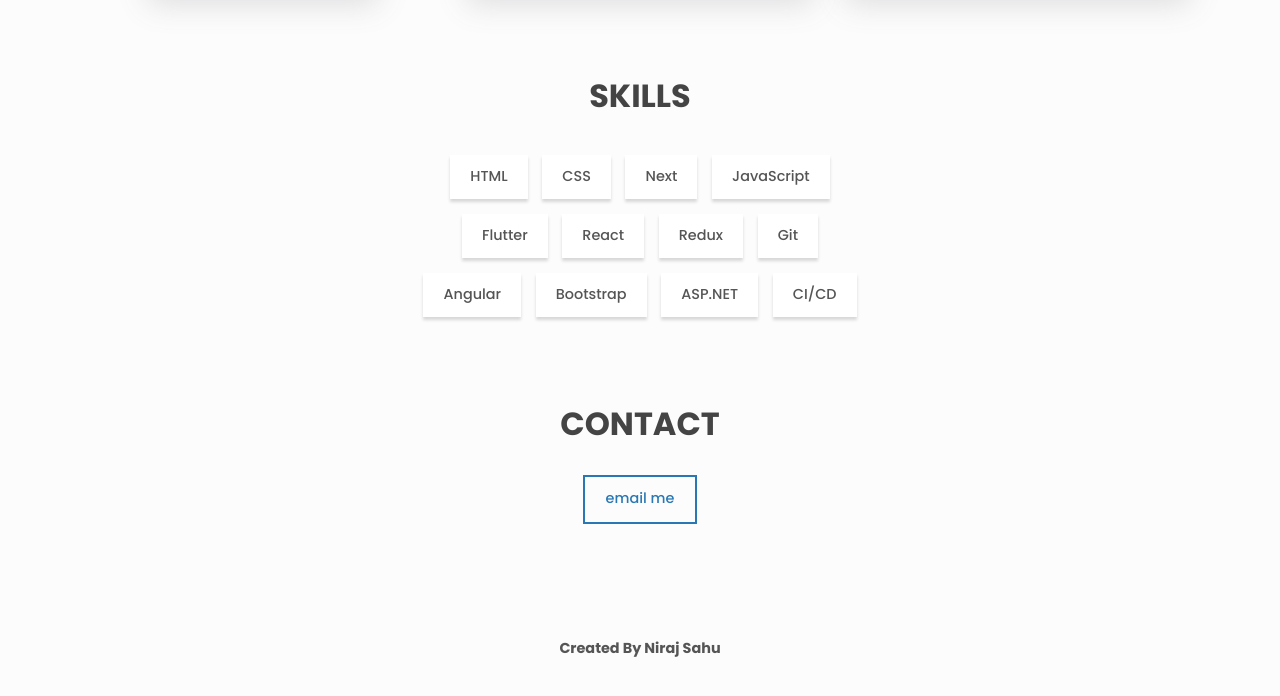
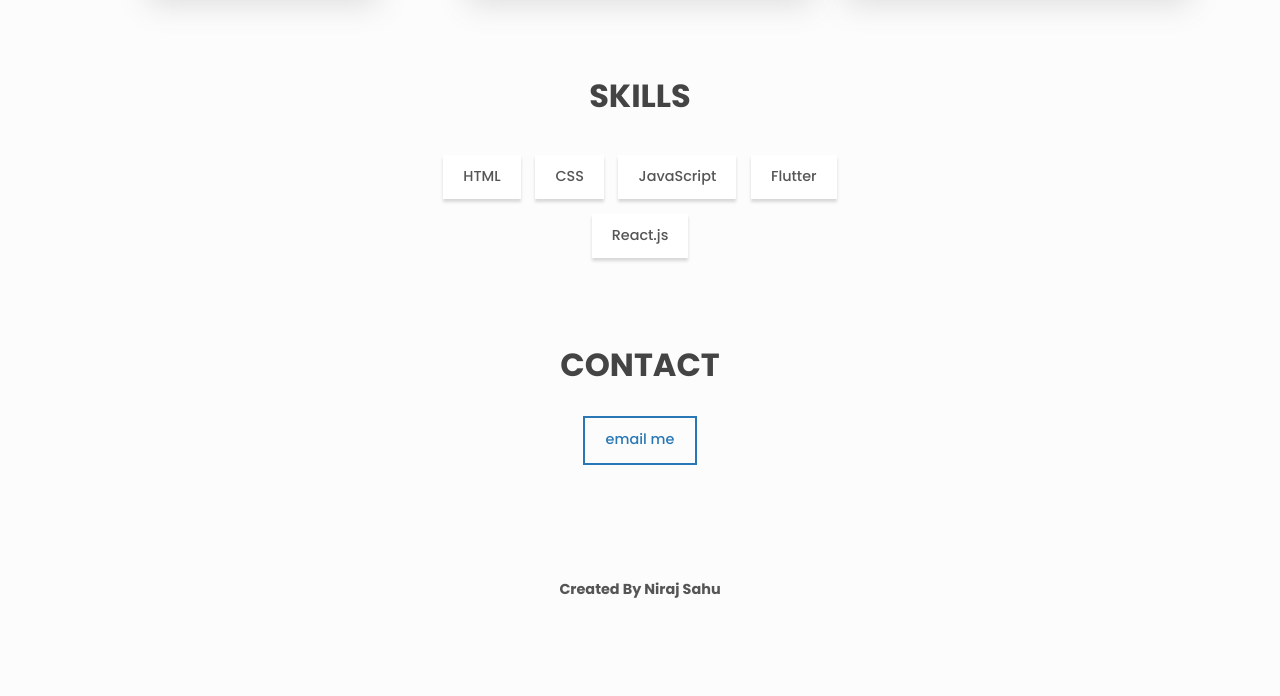
Before and after one commit to NirajSahu0412/My-portfolio, a plain HTML site: page index.html in a window 1280 px wide. Shown: the part 965-1661 px from the top of the page. After the commit the page ends 1614 px from the top, so only its background shows below. Drawn offline with Linux system fonts and the light colour scheme.

Commit message:
target attribute added

```diff
--- a/index.html
+++ b/index.html
@@ -100,7 +100,8 @@
               <i aria-hidden="true" class="fab fa-github"></i>
             </a>
             <a
-              href="https://example.com"
+              target="_blank"
+              href="https://nirajsahu0412.github.io/My-portfolio/"
               aria-label="live preview"
               class="link link--icon"
             >
@@ -159,16 +160,9 @@
         <ul class="skills__list">
           <li class="skills__list-item btn btn--plain">HTML</li>
           <li class="skills__list-item btn btn--plain">CSS</li>
-          <li class="skills__list-item btn btn--plain">Next</li>
           <li class="skills__list-item btn btn--plain">JavaScript</li>
           <li class="skills__list-item btn btn--plain">Flutter</li>
-          <li class="skills__list-item btn btn--plain">React</li>
-          <li class="skills__list-item btn btn--plain">Redux</li>
-          <li class="skills__list-item btn btn--plain">Git</li>
-          <li class="skills__list-item btn btn--plain">Angular</li>
-          <li class="skills__list-item btn btn--plain">Bootstrap</li>
-          <li class="skills__list-item btn btn--plain">ASP.NET</li>
-          <li class="skills__list-item btn btn--plain">CI/CD</li>
+          <li class="skills__list-item btn btn--plain">React.js</li>
         </ul>
       </section>
 
```
